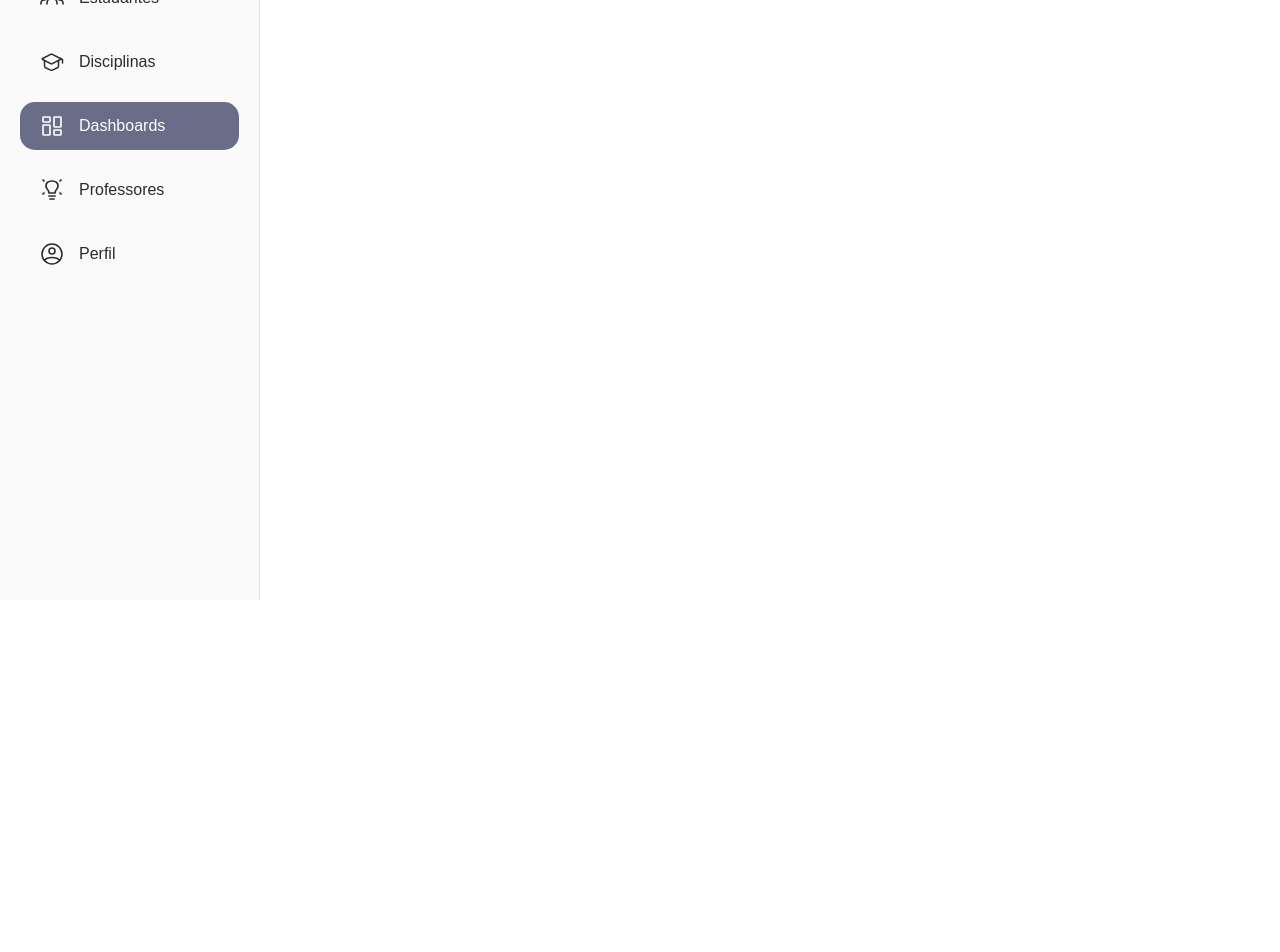
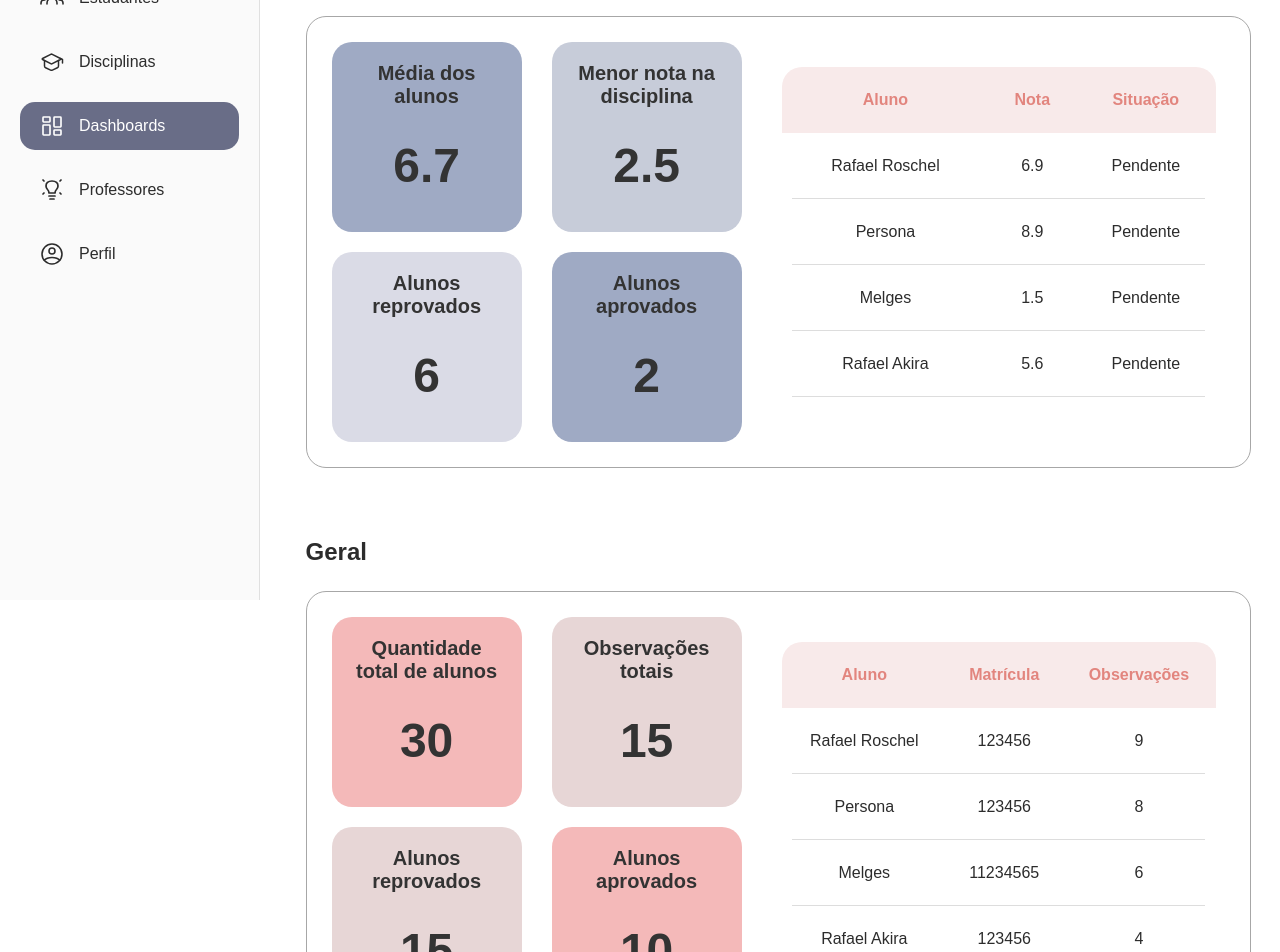
Before and after one commit to ciintyaarioss/ProgramacaoAssincronaFront, an Angular app in the folder programacao-assincrona-frontend/: page /dashboards in a window 1280 px wide. Shown: the part 200-1152 px from the top of the page. Before the commit the page ends 800 px from the top, so only its background shows below. Built offline with nearby package versions, Linux system fonts and the light colour scheme; a web font is replaced by a local one.

Commit message:
feat: adicionando a tela dashboards

```diff
--- a/programacao-assincrona-frontend/src/app/app-module.ts
+++ b/programacao-assincrona-frontend/src/app/app-module.ts
@@ -24,6 +24,7 @@ import { SystemStatus } from './components/system-status/system-status';
 import { Observations } from './pages/observations/observations';
 import { Observation } from './components/observation/observation';
 import { Dashboards } from './pages/dashboards/dashboards';
+import { SectionCard } from './components/section-card/section-card';
 
 @NgModule({
   declarations: [
@@ -49,6 +50,7 @@ import { Dashboards } from './pages/dashboards/dashboards';
     Observations,
     Observation,
     Dashboards,
+    SectionCard,
   ],
   imports: [
     BrowserModule,
--- a/programacao-assincrona-frontend/src/app/components/card/card.css
+++ b/programacao-assincrona-frontend/src/app/components/card/card.css
@@ -3,8 +3,8 @@ div {
     border-radius: 20px;
     padding: 20px;
     align-items: center;
-    width: 140px;
-    height: 140px;
+    width: 150px;
+    height: 150px;
     display: flex;
     flex-direction: column;
 }
@@ -14,10 +14,12 @@ p {
     font-size: 20px;
     margin: 0;
     font-weight: bold;
+    text-align: center;
 }
 
 h1 {
     color: var(--card-value-color, #616161);
     margin-top: 30px;
     font-size: 3rem;
+    text-align: center;
 }
--- a/programacao-assincrona-frontend/src/app/components/card/card.ts
+++ b/programacao-assincrona-frontend/src/app/components/card/card.ts
@@ -8,7 +8,7 @@ import { Component, Input } from '@angular/core';
 })
 export class Card {
   @Input() title: string = '';
-  @Input() value: string = '';
+  @Input() value!: string | number;
   @Input() bgColor: string = '#FAFAFA';
   @Input() titleColor: string = '#E2857E';
   @Input() valueColor: string = '#616161';
--- /dev/null
+++ b/programacao-assincrona-frontend/src/app/components/section-card/section-card.css
@@ -0,0 +1,19 @@
+.section-card {
+  padding: 20px;
+  margin-bottom: 30px;
+}
+
+.section-header {
+  display: flex;
+  justify-content: space-between;
+  align-items: center;
+  margin-bottom: 25px;
+}
+
+.section-content {
+  display: flex;
+  gap: 30px;
+  border: solid 1px #A7A7A7;
+  border-radius: 20px;
+  padding: 25px;
+}
--- /dev/null
+++ b/programacao-assincrona-frontend/src/app/components/section-card/section-card.html
@@ -0,0 +1,10 @@
+<div class="section-card">
+  <div class="section-header">
+    <h2>{{ title }}</h2>
+    <ng-content select="[section-action]"></ng-content>
+  </div>
+
+  <div class="section-content">
+    <ng-content></ng-content>
+  </div>
+</div>
--- a/programacao-assincrona-frontend/src/app/pages/dashboards/dashboards.css
+++ b/programacao-assincrona-frontend/src/app/pages/dashboards/dashboards.css
@@ -9,8 +9,19 @@ h1 {
     width: 100%;
     max-width: 77vw;
     height: 70vh;
-    display: grid;
-    grid-template-columns: 1fr 2.2fr;
-    grid-template-rows: auto 1fr;
-    gap: 50px;
+    display: flex;
+    flex-direction: column;
 }
+
+.left-cards {
+  display: grid;
+  grid-template-columns: repeat(2, 200px);
+  gap: 20px;
+}
+
+.right-table {
+  flex: 1;
+  max-height: 370px;
+  overflow-y: auto;
+  align-items: center;
+}
--- a/programacao-assincrona-frontend/src/app/pages/dashboards/dashboards.html
+++ b/programacao-assincrona-frontend/src/app/pages/dashboards/dashboards.html
@@ -1,4 +1,98 @@
 <h1>Dashboards</h1>
+
 <div class="info-container">
+  <app-section-card title="Disciplina">
 
+    <select section-action>
+      <option>Selecione uma disciplina</option>
+    </select>
+
+    <div class="left-cards">
+      <app-card
+        title="Média dos alunos"
+        [value]=6.7
+        bgColor="#9FAAC4"
+        titleColor="#333"
+        valueColor="#333"
+      ></app-card>
+
+      <app-card
+        title="Menor nota na disciplina"
+        [value]=2.5
+        bgColor="#C7CCD9"
+        titleColor="#333"
+        valueColor="#333"
+      ></app-card>
+
+      <app-card
+        title="Alunos reprovados"
+        [value]=6
+        bgColor="#DADBE6"
+        titleColor="#333"
+        valueColor="#333"
+      ></app-card>
+
+      <app-card
+        title="Alunos aprovados"
+        [value]=2
+        bgColor="#9FAAC4"
+        titleColor="#333"
+        valueColor="#333"
+      ></app-card>
+    </div>
+
+    <div class="right-table">
+      <app-table
+        type="teacher-for-students"
+        [columnsTeacherForStudents]="['Aluno', 'Nota', 'Situação']"
+        [data]="studentsData"
+      ></app-table>
+    </div>
+
+  </app-section-card>
+
+  <app-section-card title="Geral">
+    <div class="left-cards">
+      <app-card
+        title="Quantidade total de alunos"
+        [value]=30
+        bgColor="#F4B9B9"
+        titleColor="#333"
+        valueColor="#333"
+      ></app-card>
+
+      <app-card
+        title="Observações totais"
+        [value]=15
+        bgColor="#E7D6D6"
+        titleColor="#333"
+        valueColor="#333"
+      ></app-card>
+
+      <app-card
+        title="Alunos reprovados"
+        [value]=15
+        bgColor="#E7D6D6"
+        titleColor="#333"
+        valueColor="#333"
+      ></app-card>
+
+      <app-card
+        title="Alunos aprovados"
+        [value]=10
+        bgColor="#F4B9B9"
+        titleColor="#333"
+        valueColor="#333"
+      ></app-card>
+    </div>
+
+    <div class="right-table">
+      <app-table
+        type="students-for-admin"
+        [columnsStudentsForAdmin]="['Aluno', 'Matrícula', 'Observações']"
+        [data]="adminStudentsData"
+      ></app-table>
+    </div>
+
+  </app-section-card>
 </div>
--- a/programacao-assincrona-frontend/src/app/pages/dashboards/dashboards.ts
+++ b/programacao-assincrona-frontend/src/app/pages/dashboards/dashboards.ts
@@ -7,5 +7,24 @@ import { Component } from '@angular/core';
   styleUrl: './dashboards.css',
 })
 export class Dashboards {
+  studentsData = [
+    { Aluno: 'Rafael Roschel', Nota: 6.9, Situação: 'Pendente' },
+    { Aluno: 'Persona', Nota: 8.9, Situação: 'Pendente' },
+    { Aluno: 'Melges', Nota: 1.5, Situação: 'Pendente' },
+    { Aluno: 'Rafael Akira', Nota: 5.6, Situação: 'Pendente' },
+    { Aluno: 'Breno Souza', Nota: 7.8, Situação: 'Pendente' }
+  ];
+
+  adminStudentsData = [
+    { Aluno: 'Rafael Roschel', Matrícula: 123456, Observações: 9 },
+    { Aluno: 'Persona', Matrícula: 123456, Observações: 8 },
+    { Aluno: 'Melges', Matrícula: 11234565, Observações: 6 },
+    { Aluno: 'Rafael Akira', Matrícula: 123456, Observações: 4 },
+    { Aluno: 'Breno Souza', Matrícula: 123456, Observações: 2 },
+    { Aluno: 'Rafael Akira', Matrícula: 123456, Observações: 4 },
+    { Aluno: 'Breno Souza', Matrícula: 123456, Observações: 2 },
+    { Aluno: 'Rafael Akira', Matrícula: 123456, Observações: 4 },
+    { Aluno: 'Breno Souza', Matrícula: 123456, Observações: 2 }
+  ];
 
 }
```
Also changed, not shown: programacao-assincrona-frontend/src/app/components/section-card/section-card.ts (added, +11 -0 lines).
